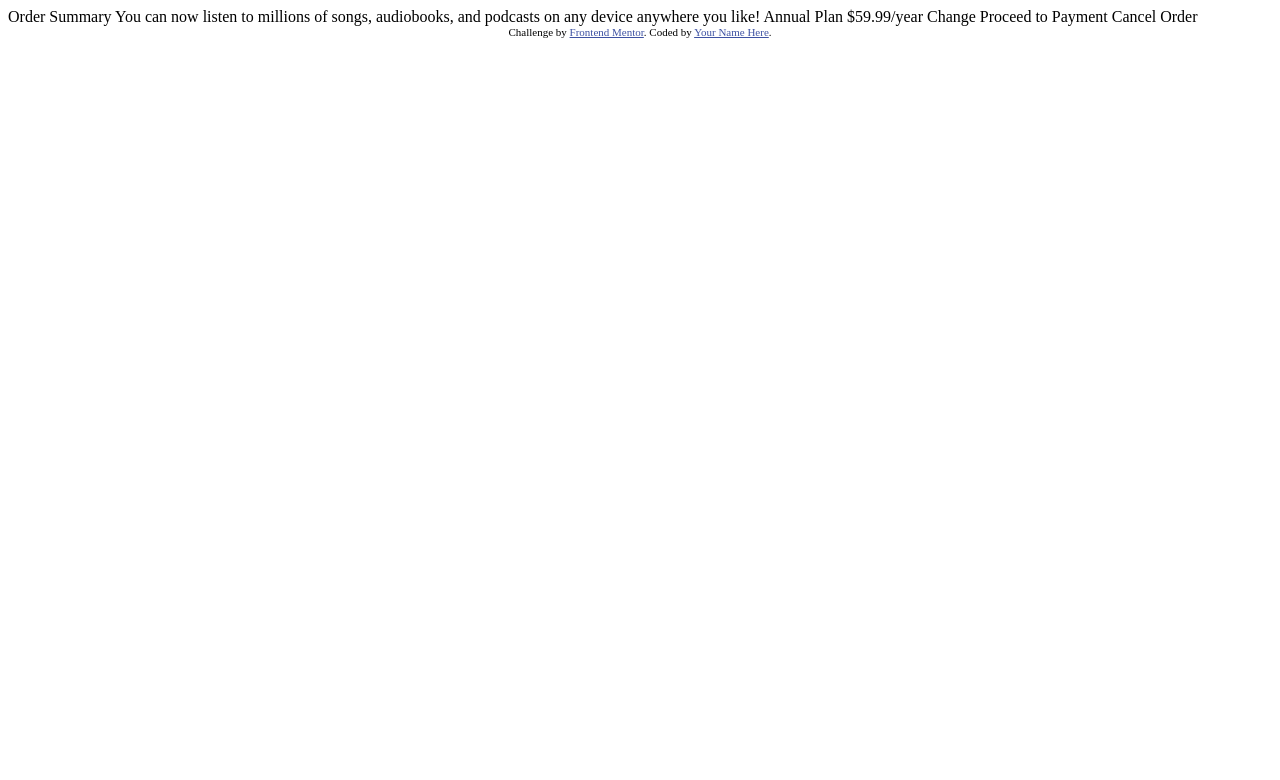
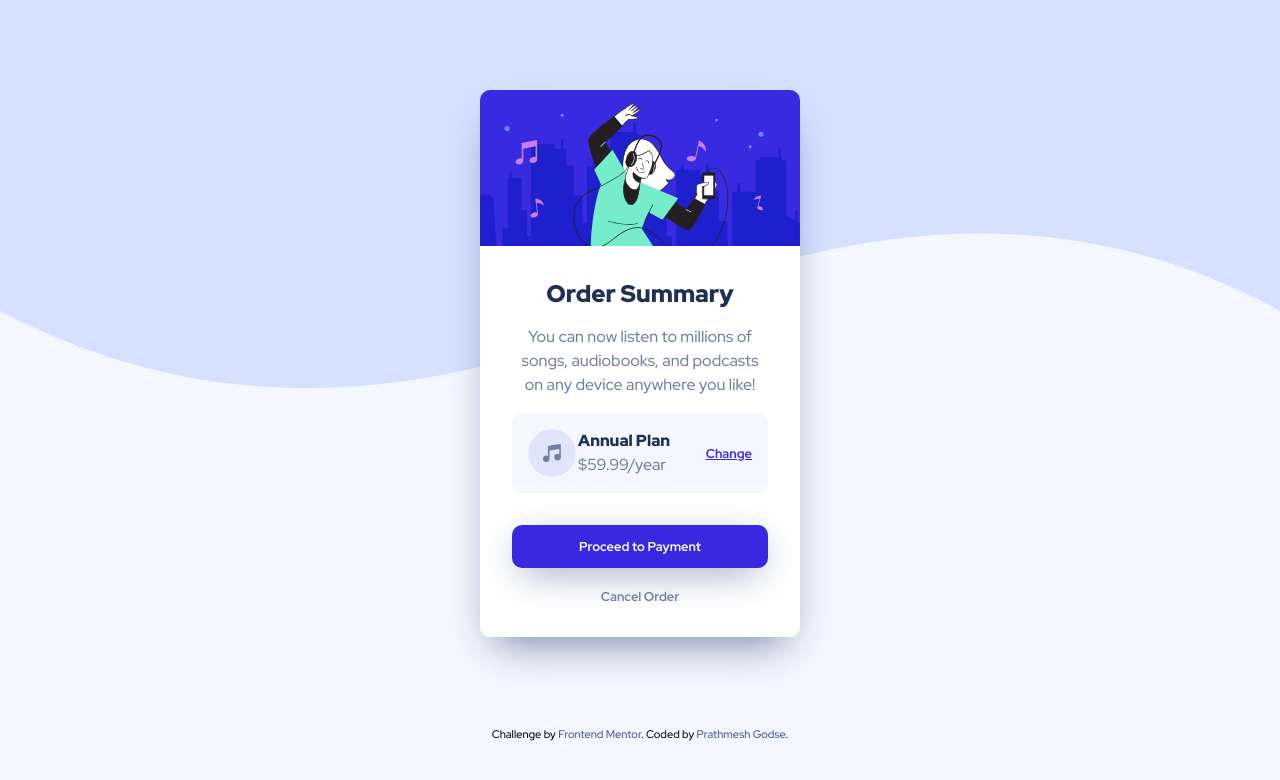
Before and after one commit to prathmeshgodse/order-summary-component-main, a plain HTML site: page index.html in a window 1280 px wide. Drawn offline with Linux system fonts and the light colour scheme.

Commit message:
Coded Solution - iteration 1

```diff
--- a/index.html
+++ b/index.html
@@ -1,37 +1,69 @@
 <!DOCTYPE html>
 <html lang="en">
-<head>
-  <meta charset="UTF-8">
-  <meta name="viewport" content="width=device-width, initial-scale=1.0"> <!-- displays site properly based on user's device -->
+  <head>
+    <meta charset="UTF-8" />
+    <meta name="viewport" content="width=device-width, initial-scale=1.0" />
+    <!-- displays site properly based on user's device -->
 
-  <link rel="icon" type="image/png" sizes="32x32" href="./images/favicon-32x32.png">
+    <link
+      rel="icon"
+      type="image/png"
+      sizes="32x32"
+      href="./images/favicon-32x32.png"
+    />
 
-  <title>Frontend Mentor | Order summary card</title>
+    <link rel="preconnect" href="https://fonts.googleapis.com" />
+    <link rel="preconnect" href="https://fonts.gstatic.com" crossorigin />
+    <link
+      href="https://fonts.googleapis.com/css2?family=Red+Hat+Display:wght@500;700;900&display=swap"
+      rel="stylesheet"
+    />
 
-  <!-- Feel free to remove these styles or customise in your own stylesheet 👍 -->
-  <style>
-    .attribution { font-size: 11px; text-align: center; }
-    .attribution a { color: hsl(228, 45%, 44%); }
-  </style>
-</head>
-<body>
+    <link rel="stylesheet" href="styles.css" />
 
-  Order Summary
-
-  You can now listen to millions of songs, audiobooks, and podcasts on any
-  device anywhere you like!
-
-  Annual Plan
-  $59.99/year
-
-  Change
-
-  Proceed to Payment
-  Cancel Order
-
-  <div class="attribution">
-    Challenge by <a href="https://www.frontendmentor.io?ref=challenge" target="_blank">Frontend Mentor</a>.
-    Coded by <a href="#">Your Name Here</a>.
-  </div>
-</body>
+    <title>Frontend Mentor | Order summary card</title>
+  </head>
+  <body>
+    <div class="container">
+      <div class="illustration-hero-container">
+        <img
+          class="illustration-hero-img"
+          src="images/illustration-hero.svg"
+          alt="illustration-hero"
+        />
+      </div>
+      <div class="summary-container">
+        <h1 class="heading">Order Summary</h1>
+        <p class="information">
+          You can now listen to millions of songs, audiobooks, and podcasts on
+          any device anywhere you like!
+        </p>
+        <div class="plan-info-container">
+          <img
+            src="images/icon-music.svg"
+            alt="Music Icon"
+            class="music-icon"
+          />
+          <div class="plan-info">
+            <div class="plan-name">Annual Plan</div>
+            <div class="plan-price">$59.99/year</div>
+          </div>
+          <div class="plan-change">
+            <a href="#">Change</a>
+          </div>
+        </div>
+        <button class="btn-payment">Proceed to Payment</button>
+        <div class="cancel-order">
+          <a href="#">Cancel Order</a>
+        </div>
+      </div>
+    </div>
+    <div class="attribution">
+      Challenge by
+      <a href="https://www.frontendmentor.io?ref=challenge" target="_blank"
+        >Frontend Mentor</a
+      >. Coded by
+      <a href="https://github.com/prathmeshgodse">Prathmesh Godse</a>.
+    </div>
+  </body>
 </html>
--- /dev/null
+++ b/styles.css
@@ -0,0 +1,165 @@
+:root {
+  --main-font-family: "Red Hat Display", sans-serif;
+  --pale-blue: hsl(225, 100%, 94%);
+  --bright-blue: hsl(245, 75%, 52%);
+  --very-pale-blue: hsl(225, 100%, 98%);
+  --desaturated-blue: hsl(224, 23%, 55%);
+  --dark-blue: hsl(223, 47%, 23%);
+}
+
+*,
+*::before,
+*,
+::after {
+  margin: 0;
+  padding: 0;
+  box-sizing: border-box;
+  font-size: 16px;
+  font-family: var(--main-font-family);
+}
+
+.attribution {
+  font-size: 11px;
+  text-align: center;
+}
+.attribution a {
+  color: hsl(228, 45%, 44%);
+}
+
+body {
+  background-image: url("images/pattern-background-desktop.svg");
+  background-size: 100%;
+  background-repeat: no-repeat;
+  background-color: var(--very-pale-blue);
+}
+
+.container {
+  width: 25%;
+  margin: 7% auto;
+  border-radius: 10px;
+  overflow: hidden;
+  box-shadow: 0px 20px 40px -15px var(--desaturated-blue);
+}
+
+.illustration-hero-img {
+  width: 100%;
+  display: block;
+}
+
+.summary-container {
+  background-color: white;
+  padding: 10%;
+}
+
+.heading {
+  padding-bottom: 1rem;
+  font-size: 1.5rem;
+  font-weight: 900;
+  text-align: center;
+  color: var(--dark-blue);
+}
+
+.information {
+  padding: 0 5px 1rem 5px;
+  font-weight: 500;
+  line-height: 1.5rem;
+  text-align: center;
+  color: var(--desaturated-blue);
+}
+
+.plan-info-container {
+  background-color: var(--very-pale-blue);
+  padding: 1rem;
+  display: flex;
+  border-radius: 10px;
+  align-items: center;
+  margin-bottom: 2rem;
+  justify-content: space-between;
+}
+
+.plan-info {
+  margin-left: -15%;
+  line-height: 1.5rem;
+}
+
+.plan-name {
+  font-weight: 900;
+  color: var(--dark-blue);
+}
+
+.plan-price {
+  font-weight: 500;
+  color: var(--desaturated-blue);
+}
+
+.plan-change {
+  font-size: 0.8rem;
+  font-weight: 700;
+  color: var(--bright-blue);
+  text-decoration: underline;
+}
+
+.plan-change:hover {
+  text-decoration: none;
+  color: var(--desaturated-blue);
+}
+
+.music-icon {
+  border-radius: 50%;
+}
+
+.btn-payment {
+  display: block;
+  width: 100%;
+  border-radius: 10px;
+  padding: 0.8rem;
+  color: white;
+  background-color: var(--bright-blue);
+  border: none;
+  box-shadow: 0px 10px 40px -10px var(--desaturated-blue);
+  margin-bottom: 1.3rem;
+  font-size: 0.8rem;
+  font-weight: 700;
+}
+
+.btn-payment:hover {
+  cursor: pointer;
+  background-color: var(--desaturated-blue);
+}
+
+.cancel-order {
+  text-align: center;
+  font-size: 0.8rem;
+  font-weight: 700;
+  text-decoration: none;
+  color: var(--desaturated-blue);
+}
+
+.cancel-order:hover {
+  color: var(--dark-blue);
+}
+
+a,
+a:active,
+a:visited {
+  color: inherit;
+  text-decoration: inherit;
+  font-size: inherit;
+  font-weight: inherit;
+}
+
+@media (max-width: 1000px) {
+  body {
+    background-image: url(images/pattern-background-mobile.svg);
+  }
+
+  .container {
+    margin-top: 20%;
+    width: 90%;
+  }
+
+  .plan-info {
+    margin-left: -4%;
+    line-height: 1.5rem;
+  }
+}
```
